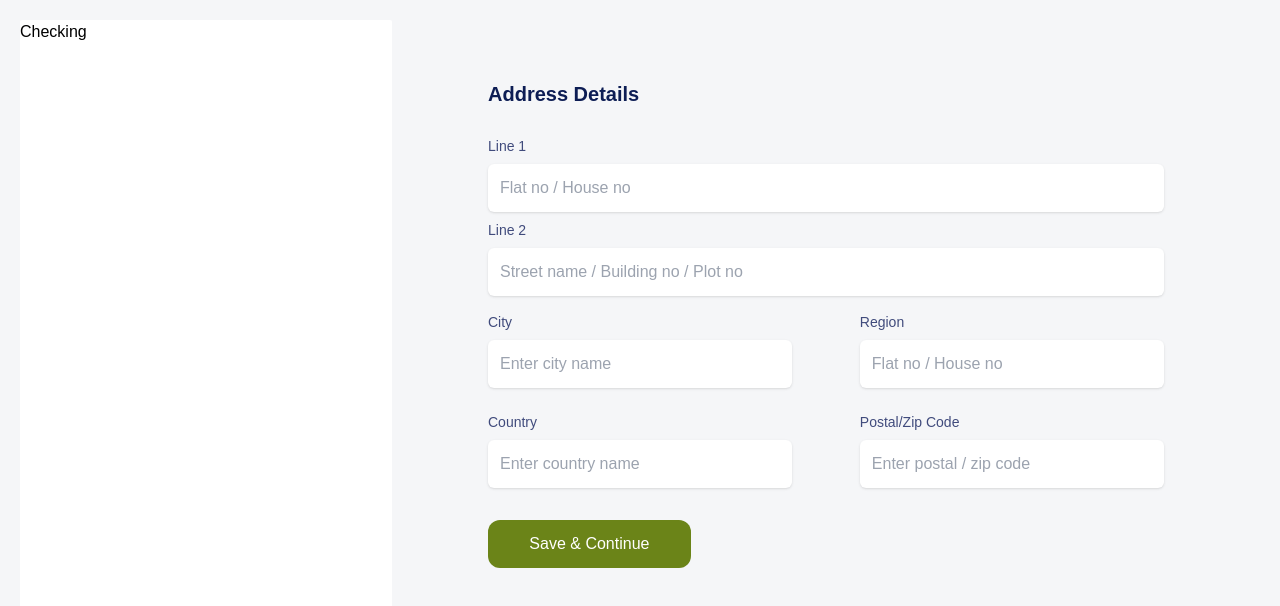
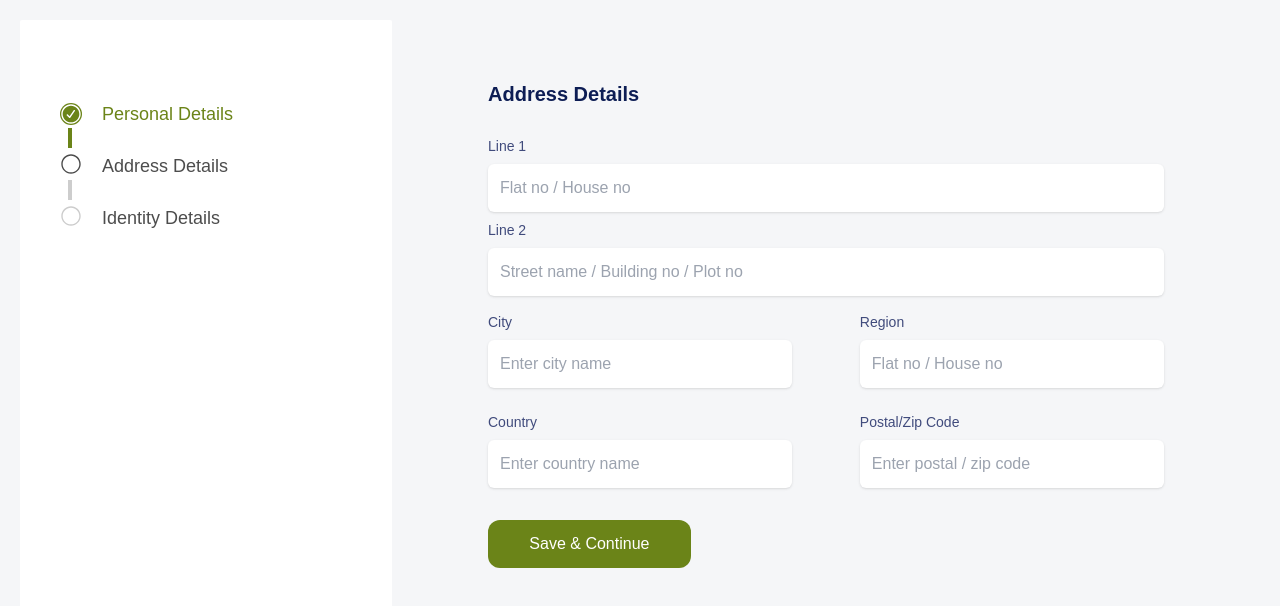
Before and after one commit to PropertyList/frontend, a React (Create React App) app: page /kyc in a window 1280 px wide. Shown: the top 606 px of the page. Built offline with nearby package versions, Linux system fonts and the light colour scheme.

Commit message:
:art: Revamped Personal Details page

```diff
--- a/src/components/AddressDetails.jsx
+++ b/src/components/AddressDetails.jsx
@@ -4,8 +4,67 @@ const AddressDetails = (props) => {
   return (
     <div className="flex flex-row p-5 h-[100vh]">
       <div className=" rounded-sm basis-[30%] bg-[#fff] ">
-        <div>
-          <h2>Checking</h2>
+        <div className="flex flex-col">
+          <div className="flex flex-row mt-20 ml-10">
+            <svg
+              width="22"
+              height="22"
+              viewBox="0 0 15 15"
+              fill="none"
+              className="text-[#fff] bg-[#6B8418] rounded-full my-auto mr-5"
+              xmlns="http://www.w3.org/2000/svg"
+            >
+              <path
+                d="M7.49991 0.877045C3.84222 0.877045 0.877075 3.84219 0.877075 7.49988C0.877075 11.1575 3.84222 14.1227 7.49991 14.1227C11.1576 14.1227 14.1227 11.1575 14.1227 7.49988C14.1227 3.84219 11.1576 0.877045 7.49991 0.877045ZM1.82708 7.49988C1.82708 4.36686 4.36689 1.82704 7.49991 1.82704C10.6329 1.82704 13.1727 4.36686 13.1727 7.49988C13.1727 10.6329 10.6329 13.1727 7.49991 13.1727C4.36689 13.1727 1.82708 10.6329 1.82708 7.49988ZM10.1589 5.53774C10.3178 5.31191 10.2636 5.00001 10.0378 4.84109C9.81194 4.68217 9.50004 4.73642 9.34112 4.96225L6.51977 8.97154L5.35681 7.78706C5.16334 7.59002 4.84677 7.58711 4.64973 7.78058C4.45268 7.97404 4.44978 8.29061 4.64325 8.48765L6.22658 10.1003C6.33054 10.2062 6.47617 10.2604 6.62407 10.2483C6.77197 10.2363 6.90686 10.1591 6.99226 10.0377L10.1589 5.53774Z"
+                fill="currentColor"
+                fill-rule="evenodd"
+                clip-rule="evenodd"
+              ></path>
+            </svg>
+            <h2 className="text-[#6B8418] text-lg my-auo">Personal Details</h2>
+          </div>
+          <div className="h-5 w-1 border-2 border-[#6b8418] ml-12 "></div>
+          <div className="flex flex-row  ml-10">
+            <svg
+              width="22"
+              height="22"
+              viewBox="0 0 15 15"
+              fill="none"
+              className="text-[#4D4D4D]  rounded-full my-auto mr-5"
+              xmlns="http://www.w3.org/2000/svg"
+            >
+              <path
+                d="M0.877075 7.49991C0.877075 3.84222 3.84222 0.877075 7.49991 0.877075C11.1576 0.877075 14.1227 3.84222 14.1227 7.49991C14.1227 11.1576 11.1576 14.1227 7.49991 14.1227C3.84222 14.1227 0.877075 11.1576 0.877075 7.49991ZM7.49991 1.82708C4.36689 1.82708 1.82708 4.36689 1.82708 7.49991C1.82708 10.6329 4.36689 13.1727 7.49991 13.1727C10.6329 13.1727 13.1727 10.6329 13.1727 7.49991C13.1727 4.36689 10.6329 1.82708 7.49991 1.82708Z"
+                fill="currentColor"
+                fill-rule="evenodd"
+                clip-rule="evenodd"
+              ></path>
+            </svg>
+            <h2 className="text-[#4D4D4D] text-lg my-auto mt-1">
+              Address Details
+            </h2>
+          </div>
+          <div className="h-5 w-1 border-2 border-[#cdcdcd] ml-12 "></div>
+          <div className="flex flex-row  ml-10">
+            <svg
+              width="22"
+              height="22"
+              viewBox="0 0 15 15"
+              fill="none"
+              className="text-[#cdcdcd]  rounded-full my-auto mr-5"
+              xmlns="http://www.w3.org/2000/svg"
+            >
+              <path
+                d="M0.877075 7.49991C0.877075 3.84222 3.84222 0.877075 7.49991 0.877075C11.1576 0.877075 14.1227 3.84222 14.1227 7.49991C14.1227 11.1576 11.1576 14.1227 7.49991 14.1227C3.84222 14.1227 0.877075 11.1576 0.877075 7.49991ZM7.49991 1.82708C4.36689 1.82708 1.82708 4.36689 1.82708 7.49991C1.82708 10.6329 4.36689 13.1727 7.49991 13.1727C10.6329 13.1727 13.1727 10.6329 13.1727 7.49991C13.1727 4.36689 10.6329 1.82708 7.49991 1.82708Z"
+                fill="currentColor"
+                fill-rule="evenodd"
+                clip-rule="evenodd"
+              ></path>
+            </svg>
+            <h2 className="text-[#4d4d4d] text-lg my-auto mt-1">
+              Identity Details
+            </h2>
+          </div>
         </div>
       </div>
       <form className="basis-[70%] flex flex-col px-24 py-10 flex-start">
--- a/src/components/IdentityDetails.jsx
+++ b/src/components/IdentityDetails.jsx
@@ -4,8 +4,68 @@ const IdentityDetails = (props) => {
   return (
     <div className="flex flex-row p-5 h-[100vh]">
       <div className=" rounded-sm basis-[30%] bg-[#fff] ">
-        <div>
-          <h2>Identity</h2>
+        <div className="flex flex-col">
+          <div className="flex flex-row mt-20 ml-10">
+            <svg
+              width="22"
+              height="22"
+              viewBox="0 0 15 15"
+              fill="none"
+              className="text-[#fff] bg-[#6B8418] rounded-full my-auto mr-5"
+              xmlns="http://www.w3.org/2000/svg"
+            >
+              <path
+                d="M7.49991 0.877045C3.84222 0.877045 0.877075 3.84219 0.877075 7.49988C0.877075 11.1575 3.84222 14.1227 7.49991 14.1227C11.1576 14.1227 14.1227 11.1575 14.1227 7.49988C14.1227 3.84219 11.1576 0.877045 7.49991 0.877045ZM1.82708 7.49988C1.82708 4.36686 4.36689 1.82704 7.49991 1.82704C10.6329 1.82704 13.1727 4.36686 13.1727 7.49988C13.1727 10.6329 10.6329 13.1727 7.49991 13.1727C4.36689 13.1727 1.82708 10.6329 1.82708 7.49988ZM10.1589 5.53774C10.3178 5.31191 10.2636 5.00001 10.0378 4.84109C9.81194 4.68217 9.50004 4.73642 9.34112 4.96225L6.51977 8.97154L5.35681 7.78706C5.16334 7.59002 4.84677 7.58711 4.64973 7.78058C4.45268 7.97404 4.44978 8.29061 4.64325 8.48765L6.22658 10.1003C6.33054 10.2062 6.47617 10.2604 6.62407 10.2483C6.77197 10.2363 6.90686 10.1591 6.99226 10.0377L10.1589 5.53774Z"
+                fill="currentColor"
+                fill-rule="evenodd"
+                clip-rule="evenodd"
+              ></path>
+            </svg>
+            <h2 className="text-[#6B8418] text-lg my-auo">Personal Details</h2>
+          </div>
+          <div className="h-5 w-1 border-2 border-[#6b8418] ml-12 "></div>
+          <div className="flex flex-row  ml-10">
+            <svg
+              width="22"
+              height="22"
+              viewBox="0 0 15 15"
+              fill="none"
+              className="text-[#fff] bg-[#6B8418] rounded-full my-auto mr-5"
+              xmlns="http://www.w3.org/2000/svg"
+            >
+              <path
+                d="M7.49991 0.877045C3.84222 0.877045 0.877075 3.84219 0.877075 7.49988C0.877075 11.1575 3.84222 14.1227 7.49991 14.1227C11.1576 14.1227 14.1227 11.1575 14.1227 7.49988C14.1227 3.84219 11.1576 0.877045 7.49991 0.877045ZM1.82708 7.49988C1.82708 4.36686 4.36689 1.82704 7.49991 1.82704C10.6329 1.82704 13.1727 4.36686 13.1727 7.49988C13.1727 10.6329 10.6329 13.1727 7.49991 13.1727C4.36689 13.1727 1.82708 10.6329 1.82708 7.49988ZM10.1589 5.53774C10.3178 5.31191 10.2636 5.00001 10.0378 4.84109C9.81194 4.68217 9.50004 4.73642 9.34112 4.96225L6.51977 8.97154L5.35681 7.78706C5.16334 7.59002 4.84677 7.58711 4.64973 7.78058C4.45268 7.97404 4.44978 8.29061 4.64325 8.48765L6.22658 10.1003C6.33054 10.2062 6.47617 10.2604 6.62407 10.2483C6.77197 10.2363 6.90686 10.1591 6.99226 10.0377L10.1589 5.53774Z"
+                fill="currentColor"
+                fill-rule="evenodd"
+                clip-rule="evenodd"
+              ></path>
+            </svg>
+            <h2 className="text-[#6B8418] text-lg my-auto mt-1">
+              Address Details
+            </h2>
+          </div>
+          <div className="h-5 w-1 border-2 border-[#6b8418] ml-12 "></div>
+
+          <div className="flex flex-row  ml-10">
+            <svg
+              width="22"
+              height="22"
+              viewBox="0 0 15 15"
+              fill="none"
+              className="text-[#4D4D4D]  rounded-full my-auto mr-5"
+              xmlns="http://www.w3.org/2000/svg"
+            >
+              <path
+                d="M0.877075 7.49991C0.877075 3.84222 3.84222 0.877075 7.49991 0.877075C11.1576 0.877075 14.1227 3.84222 14.1227 7.49991C14.1227 11.1576 11.1576 14.1227 7.49991 14.1227C3.84222 14.1227 0.877075 11.1576 0.877075 7.49991ZM7.49991 1.82708C4.36689 1.82708 1.82708 4.36689 1.82708 7.49991C1.82708 10.6329 4.36689 13.1727 7.49991 13.1727C10.6329 13.1727 13.1727 10.6329 13.1727 7.49991C13.1727 4.36689 10.6329 1.82708 7.49991 1.82708Z"
+                fill="currentColor"
+                fill-rule="evenodd"
+                clip-rule="evenodd"
+              ></path>
+            </svg>
+            <h2 className="text-[#4D4D4D] text-lg my-auto mt-1">
+              Identity Details
+            </h2>
+          </div>
         </div>
       </div>
       <form className="basis-[70%] flex flex-col px-24 py-10 flex-start">
```
